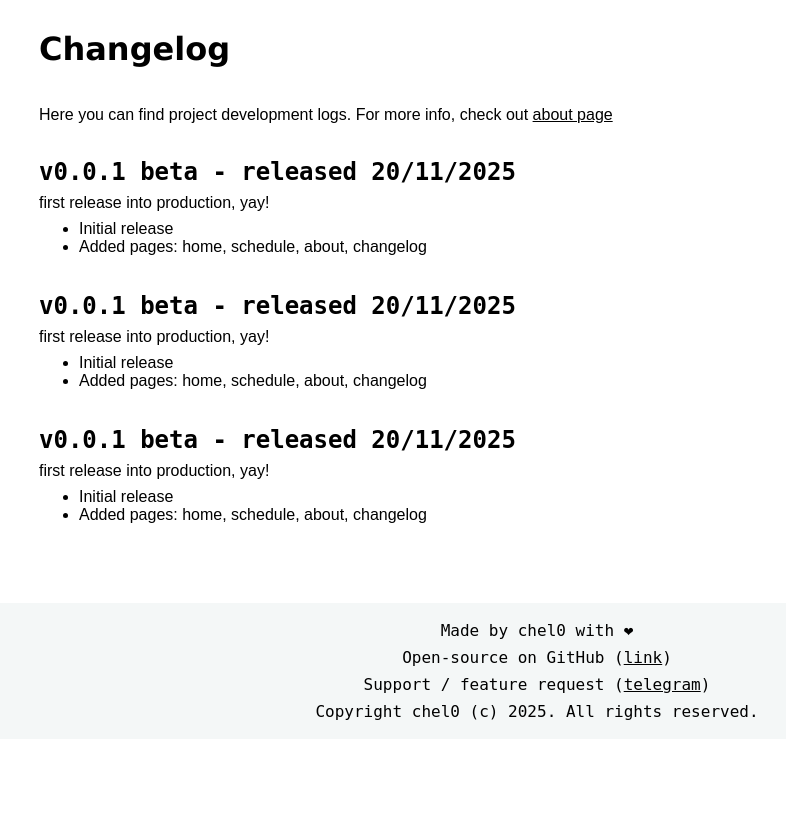
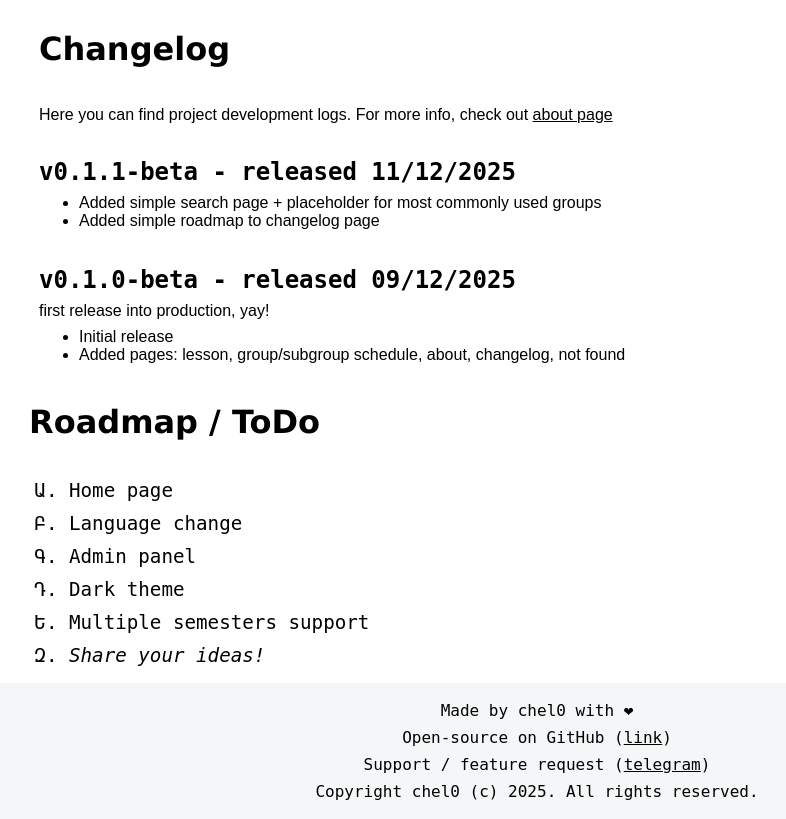
Before and after one commit to Kak0ytachel/MckSchedule, a FastAPI app: page /changelog in a window 1280 px wide. Shown: the part 61-880 px from the top of the page, without its empty margins (111-897 px from the left). Before the commit the page ends 781 px from the top, so only its background shows below. Run offline with FastAPI, Linux system fonts and the light colour scheme.

Commit message:
Added search page + simple roadmap

```diff
--- a/main.py
+++ b/main.py
@@ -100,8 +100,38 @@ async def search(request: Request):
         group_name = db.groups_table.find_group_names([group_id])[group_id]
         print(group_name)
         return RedirectResponse(url=f"/group/{group_name}/{subgroup_data['subgroup_name']}")
+
     #TODO: add search page
-    return RedirectResponse(url="/")
+    search_items = []
+    for i in matches:
+        name = i[0]
+        if name in group_names:
+            link = f"/group/{name}"
+            data_subgroup = "group"
+        else:
+            subgroup_data = list(filter(lambda x: (x["subgroup_display_name"] == name), subgroups_data))[0]
+            group_id = subgroup_data["group_id"]
+            group_name = db.groups_table.find_group_names([group_id])[group_id]
+            link = f"/group/{group_name}/{subgroup_data['subgroup_name']}"
+            name = subgroup_data["subgroup_display_name"]
+            data_subgroup = subgroup_data["subgroup_name"]
+        search_items.append({"link": link, "data_subgroup": data_subgroup, "name": name})
+    #TODO: add freq check
+    common_items = []
+    common_names = ['6N', '6N / inz', '6N / arch'] #TODO fix
+    for name in common_names:
+        if name in group_names:
+            link = f"/group/{name}"
+            data_subgroup = "group"
+        else:
+            subgroup_data = list(filter(lambda x: (x["subgroup_display_name"] == name), subgroups_data))[0]
+            group_id = subgroup_data["group_id"]
+            group_name = db.groups_table.find_group_names([group_id])[group_id]
+            link = f"/group/{group_name}/{subgroup_data['subgroup_name']}"
+            name = subgroup_data["subgroup_display_name"]
+            data_subgroup = subgroup_data["subgroup_name"]
+        common_items.append({"link": link, "data_subgroup": data_subgroup, "name": name})
+    return templates.TemplateResponse(name="search.html", context={"request": request, "matches": matches, "query": search_request, "search_groups": search_items, "common_items": common_items})
 
 @app.get("/changelog", response_class=HTMLResponse)
 async def changelog(request: Request):
--- a/static/styles.css
+++ b/static/styles.css
@@ -278,7 +278,7 @@ body {
     flex-direction: column;
 }
 
-header h1 {
+h1 {
     font-family: Verdana, Geneva, Tahoma, sans-serif;
     font-weight: bold;
     font-size: 2em;
@@ -287,8 +287,20 @@ header h1 {
 header p {
     font-family: Arial, Helvetica, sans-serif;
 }
+
+p.header-text {
+    font-family: Arial, Helvetica, sans-serif;
+}
+
 header a{
     color: #000000;
+}
+
+.todo-container li{
+    font-family: OCR A Std, monospace;
+    list-style: armenian;
+    font-size: 1.2em;
+    margin-bottom: 10px;
 }
 
 main {
--- a/templates/changelog.html
+++ b/templates/changelog.html
@@ -18,32 +18,53 @@
     </header>
     <section>
         <article class="changelog-article">
-            <h2> v0.0.1 beta - released 20/11/2025 </h2>
+            <h2> v0.1.1-beta - released 11/12/2025 </h2>
+            <ul>
+                <li> Added simple search page + placeholder for most commonly used groups</li>
+                <li> Added simple roadmap to changelog page</li>
+            </ul>
+        </article>
+        <article class="changelog-article">
+            <h2> v0.1.0-beta - released 09/12/2025 </h2>
             <p> first release into production, yay!</p>
             <ul>
                 <li> Initial release</li>
-                <li> Added pages: home, schedule, about, changelog</li>
+                <li> Added pages: lesson, group/subgroup schedule, about, changelog, not found</li>
             </ul>
         </article>
-        <article class="changelog-article">
-            <h2> v0.0.1 beta - released 20/11/2025 </h2>
-            <p> first release into production, yay!</p>
-            <ul>
-                <li> Initial release</li>
-                <li> Added pages: home, schedule, about, changelog</li>
-            </ul>
+    </section>
 
-        </article>
-        <article class="changelog-article">
-            <h2> v0.0.1 beta - released 20/11/2025 </h2>
-            <p> first release into production, yay!</p>
-            <ul>
-                <li> Initial release</li>
-                <li> Added pages: home, schedule, about, changelog</li>
-            </ul>
+    <div class="todo-container">
+        <h1> Roadmap / ToDo</h1>
+        <ul>
+            <li>Home page</li>
+            <li>Language change</li>
+            <li>Admin panel</li>
+            <li>Dark theme</li>
+            <li>Multiple semesters support</li>
+            <li><i>Share your ideas!</i></li>
+        </ul>
+    </div>
 
-        </article>
-    </section>
+{#        <article class="changelog-article">#}
+{#            <h2> v0.0.1 beta - released 20/11/2025 </h2>#}
+{#            <p> first release into production, yay!</p>#}
+{#            <ul>#}
+{#                <li> Initial release</li>#}
+{#                <li> Added pages: home, schedule, about, changelog</li>#}
+{#            </ul>#}
+{##}
+{#        </article>#}
+{#        <article class="changelog-article">#}
+{#            <h2> v0.0.1 beta - released 20/11/2025 </h2>#}
+{#            <p> first release into production, yay!</p>#}
+{#            <ul>#}
+{#                <li> Initial release</li>#}
+{#                <li> Added pages: home, schedule, about, changelog</li>#}
+{#            </ul>#}
+{##}
+{#        </article>#}
+
 </main>
 {% import "footer.html" as footer %}
 {{ footer.footer() }}
```
Also changed, not shown: changelog.md.
